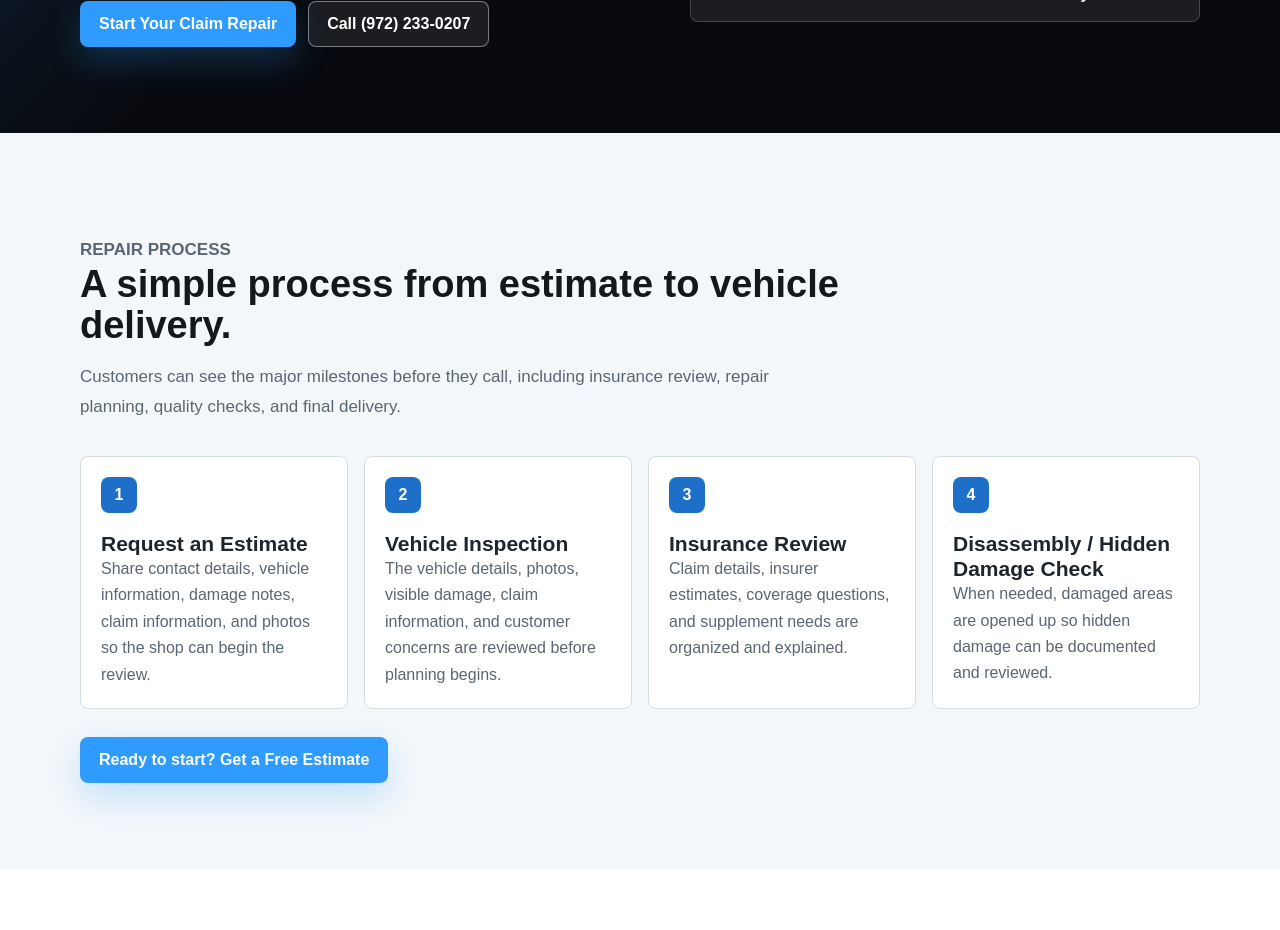
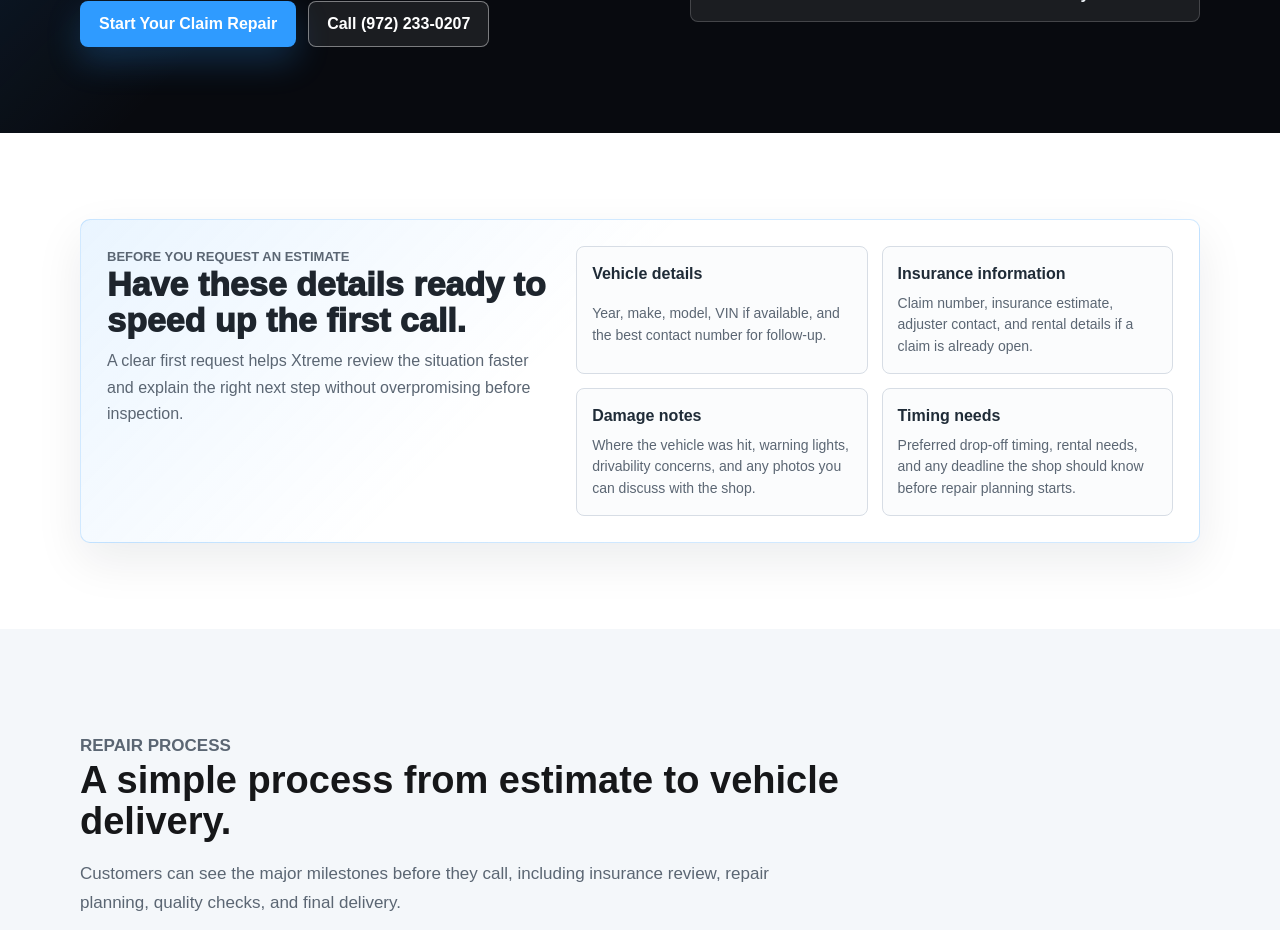
Before and after one commit to Clay7002/xtreme-site, a Next.js app: page / in a window 1280 px wide. Shown: the part 3300-4230 px from the top of the page. Built offline with nearby package versions, Linux system fonts and the light colour scheme.

Commit message:
Add repair intake guidance for Vercel preview

```diff
--- a/app/components.tsx
+++ b/app/components.tsx
@@ -515,6 +515,49 @@ export function ResourcesPreview() {
   );
 }
 
+
+const repairStartItems = [
+  {
+    title: "Vehicle details",
+    text: "Year, make, model, VIN if available, and the best contact number for follow-up.",
+  },
+  {
+    title: "Insurance information",
+    text: "Claim number, insurance estimate, adjuster contact, and rental details if a claim is already open.",
+  },
+  {
+    title: "Damage notes",
+    text: "Where the vehicle was hit, warning lights, drivability concerns, and any photos you can discuss with the shop.",
+  },
+  {
+    title: "Timing needs",
+    text: "Preferred drop-off timing, rental needs, and any deadline the shop should know before repair planning starts.",
+  },
+];
+
+export function RepairStartChecklist() {
+  return (
+    <div className="repair-start-card">
+      <div>
+        <p className="eyebrow">Before you request an estimate</p>
+        <h3>Have these details ready to speed up the first call.</h3>
+        <p>
+          A clear first request helps Xtreme review the situation faster and
+          explain the right next step without overpromising before inspection.
+        </p>
+      </div>
+      <div className="repair-start-grid">
+        {repairStartItems.map((item) => (
+          <article key={item.title}>
+            <strong>{item.title}</strong>
+            <span>{item.text}</span>
+          </article>
+        ))}
+      </div>
+    </div>
+  );
+}
+
 export function LocationContactSection() {
   return (
     <section className="section location-section" id="location">
@@ -812,9 +855,8 @@ export function EstimateForm() {
         <div className="form-wide form-callout">
           <strong>Have damage photos?</strong>
           <span>
-            Photo upload is intentionally not active on this draft form yet.
-            Call the shop and we&apos;ll explain the best way to share photos for
-            review.
+            Photo upload is not active on this preview form yet. Call the shop
+            and we&apos;ll explain the best way to share photos for review.
           </span>
         </div>
         <label>
@@ -838,8 +880,8 @@ export function EstimateForm() {
         </label>
       </div>
       <p className="form-note">
-        We&apos;ll review your request and follow up within 24-48 business
-        hours. Need help now?{" "}
+        This preview form does not submit to a live backend yet. For now, call
+        the shop for the fastest response. Need help now?{" "}
         <a className="text-link" data-track="phone:form-note" href={siteInfo.phoneHref}>
           Call {siteInfo.phoneLabel}
         </a>
--- a/app/contact/page.tsx
+++ b/app/contact/page.tsx
@@ -3,6 +3,7 @@ import {
   FinalCTA,
   InnerHero,
   PageShell,
+  RepairStartChecklist,
   SectionIntro,
 } from "../components";
 import { siteInfo } from "../site-data";
@@ -14,7 +15,7 @@ export default function ContactPage() {
         <InnerHero
           eyebrow="Contact / Get a Free Estimate"
           title="Request a free collision repair estimate"
-          text="Share your phone number, vehicle year, make, model, insurance information, and damage notes. We'll get back to you within 24-48 business hours."
+          text="Share your phone number, vehicle year, make, model, insurance information, and damage notes. For the fastest response while this preview form is not connected to a live backend, call the shop directly."
         />
         <section className="section" id="location">
           <div className="container contact-layout">
@@ -22,8 +23,9 @@ export default function ContactPage() {
               <SectionIntro
                 eyebrow="Estimate request"
                 title="Tell us what happened"
-                text="The form improves lead quality by collecting contact details, vehicle information, insurance details, damage photos, and preferred appointment timing."
+                text="The form shows the intended estimate intake flow for review. Live submission and photo upload still need backend approval before launch."
               />
+              <RepairStartChecklist />
               <EstimateForm />
             </div>
             <aside className="contact-panel">
--- a/app/globals.css
+++ b/app/globals.css
@@ -1588,6 +1588,65 @@ svg {
   background: #172230;
 }
 
+
+.repair-start-card {
+  display: grid;
+  grid-template-columns: 0.85fr 1.15fr;
+  gap: 28px;
+  align-items: start;
+  border: 1px solid rgba(47, 155, 255, 0.22);
+  border-radius: 10px;
+  background:
+    linear-gradient(135deg, rgba(47, 155, 255, 0.1), transparent 42%),
+    var(--white);
+  padding: 26px;
+  box-shadow: 0 18px 48px rgba(12, 22, 33, 0.08);
+}
+
+.contact-layout .repair-start-card {
+  margin-bottom: 18px;
+}
+
+.repair-start-card h3 {
+  margin: 0 0 10px;
+  color: #1e252d;
+  font-size: clamp(24px, 3vw, 34px);
+  font-weight: 950;
+  line-height: 1.05;
+}
+
+.repair-start-card p {
+  margin: 0;
+  color: var(--muted);
+  line-height: 1.65;
+}
+
+.repair-start-grid {
+  display: grid;
+  grid-template-columns: repeat(2, 1fr);
+  gap: 14px;
+}
+
+.repair-start-grid article {
+  display: grid;
+  gap: 7px;
+  border: 1px solid var(--line);
+  border-radius: 8px;
+  background: #fbfcfd;
+  padding: 15px;
+}
+
+.repair-start-grid strong {
+  color: #1f2b37;
+  font-weight: 900;
+}
+
+.repair-start-grid span {
+  color: var(--muted);
+  font-size: 14px;
+  line-height: 1.55;
+}
+
 .location-section {
   background: var(--panel);
 }
@@ -1921,6 +1980,12 @@ svg {
   .facility-grid,
   .footer-grid {
     grid-template-columns: repeat(2, 1fr);
+  }
+
+
+  .repair-start-card,
+  .repair-start-grid {
+    grid-template-columns: 1fr;
   }
 
   .reviews-block,
--- a/app/page.tsx
+++ b/app/page.tsx
@@ -12,6 +12,7 @@ import {
   LocationContactSection,
   PageShell,
   ProcessPreview,
+  RepairStartChecklist,
   ReviewsSection,
   ResourcesPreview,
   SectionIntro,
@@ -43,6 +44,12 @@ export default function Home() {
         </section>
 
         <InsuranceSection />
+
+        <section className="section">
+          <div className="container">
+            <RepairStartChecklist />
+          </div>
+        </section>
 
         <section className="section muted-section">
           <div className="container">
```
